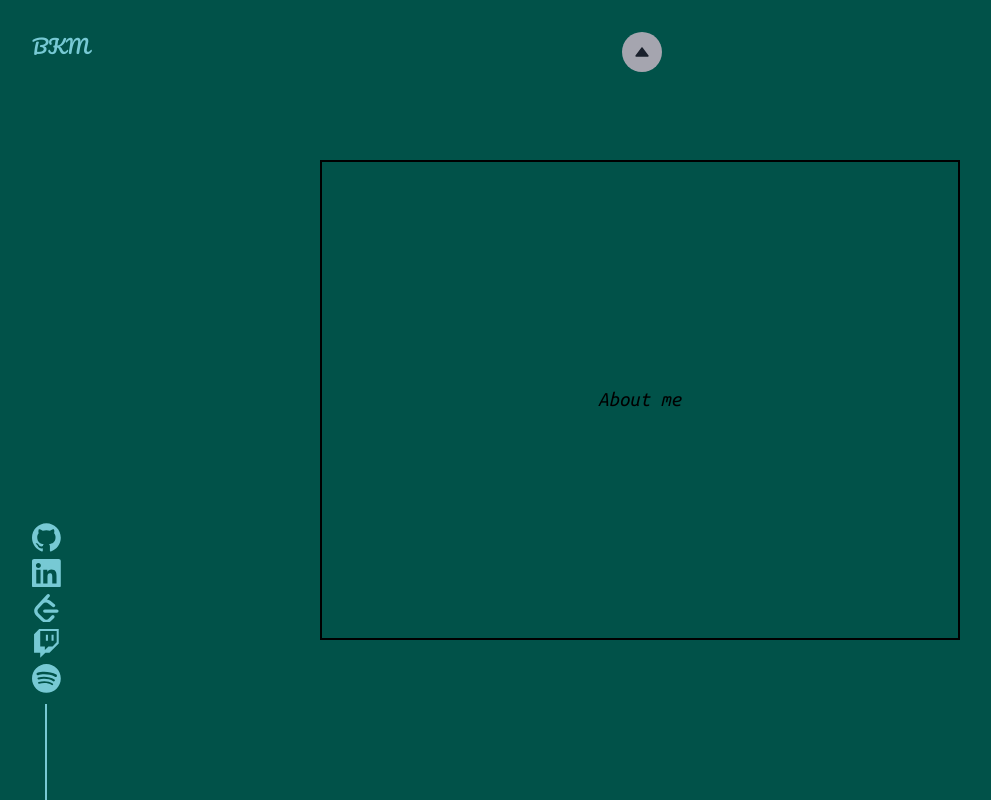
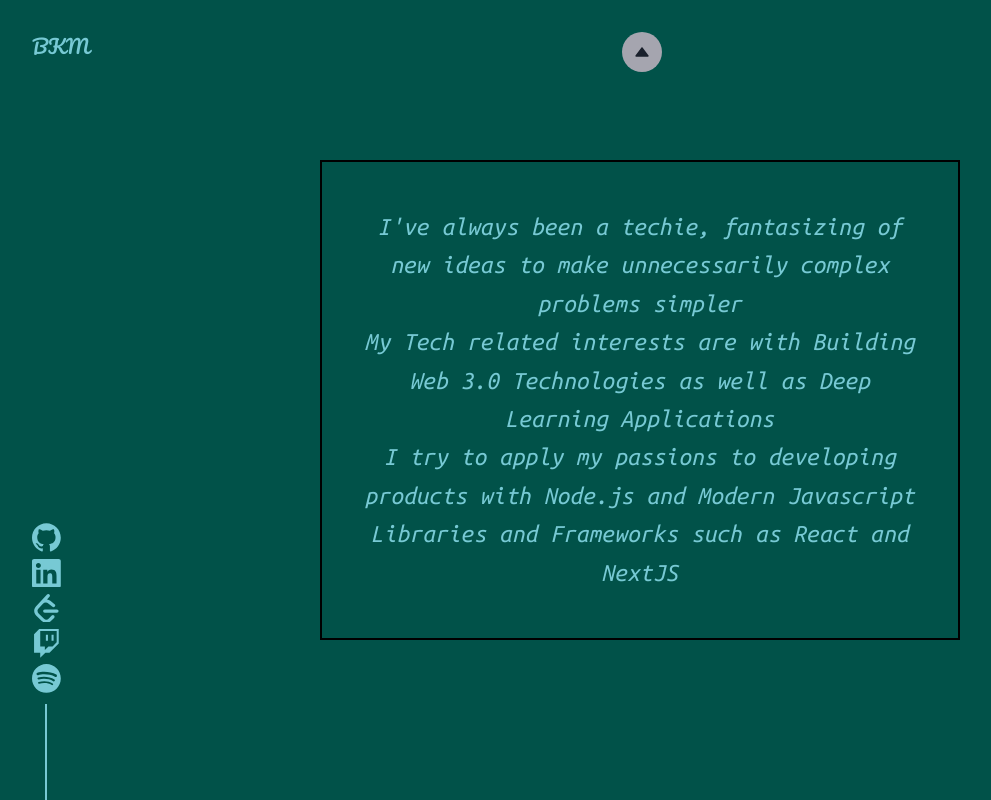
Before and after one commit to bmaurice98/MizuDevPortfolioV2, a Next.js app: page /About in a window 1280 px wide. Shown: the whole page, without its empty margins (0-991 px from the left). Built offline with nearby package versions, Linux system fonts and the light colour scheme.

Commit message:
added About me text changed text color size and position

```diff
--- a/pages/About/index.js
+++ b/pages/About/index.js
@@ -22,7 +22,7 @@ const Container = styled.div`
 
 const Center = styled.div`
   border: 2px solid ${(props) => props.theme.text};
-  color: ${(props) => props.theme.text};
+  color: ${(props) => props.theme.body};
   padding: 2rem;
   width: 50vw;
   height: 60vh;
@@ -31,7 +31,8 @@ const Center = styled.div`
   display: flex;
   justify-content: center;
   align-items: center;
-  font-size: calc(0.5rem + 1vw);
+  text-align: center;
+  font-size: calc(0.8rem + 1vw);
   backdrop-filter: blur(2px);
   position: relative;
   margin: auto auto;
@@ -48,7 +49,16 @@ const AboutPage = () => {
         <LogoComponent theme="dark" />
         <Socials theme="dark" />
         <ParticleComponent theme="dark" />
-        <Center>About me</Center>
+        <Center>
+          I&apos;ve always been a techie, fantasizing of new ideas to make
+          unnecessarily complex problems simpler
+          <br></br>
+          My Tech related interests are with Building Web 3.0 Technologies as
+          well as Deep Learning Applications
+          <br></br>I try to apply my passions to developing products with
+          Node.js and Modern Javascript Libraries and Frameworks such as React
+          and NextJS
+        </Center>
       </MainContainer>
     </ThemeProvider>
   );
```
